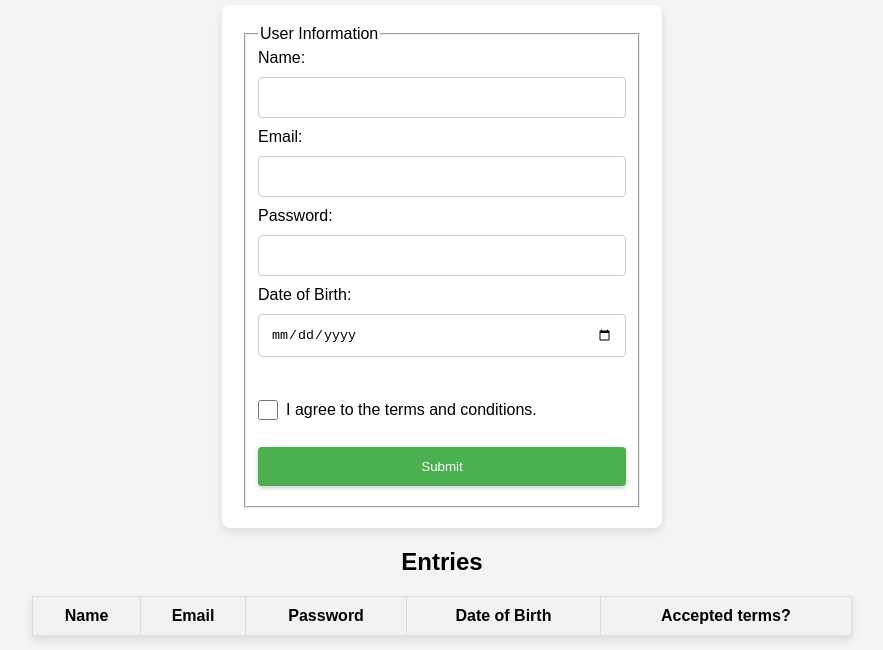
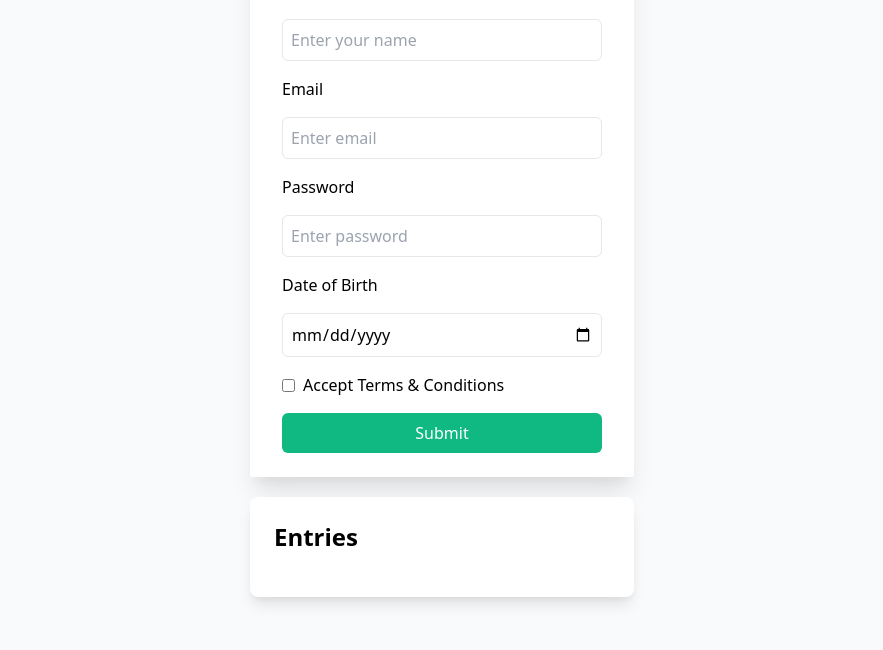
Before and after one commit to hypermanic/wd101, a plain HTML site: page index.html in a window 1280 px wide. Shown: the part 150-800 px from the top of the page, without its empty margins (198-1081 px from the left). Drawn offline with nearby package versions, Linux system fonts and the light colour scheme.

Commit message:
Update index.html

```diff
--- a/index.html
+++ b/index.html
@@ -1,72 +1,72 @@
 <!DOCTYPE html>
-<html lang="en">
+<html>
+
 <head>
     <meta charset="UTF-8">
     <meta name="viewport" content="width=device-width, initial-scale=1.0">
     <title>Registration Form</title>
-    <link rel="stylesheet" href="style.css">
+    <link href="https://cdn.jsdelivr.net/npm/tailwindcss@2.2.19/dist/tailwind.min.css" rel="stylesheet">
+    <style>
+        input#name:invalid:focus,
+        input#email:invalid:focus,
+        input#dob:invalid:focus {
+            border: 1px solid red;
+        }
+    </style>
 </head>
-<body>
 
-    <main class="container">
-       <header>
-        <h1>Registration Form</h1>
-     </header>
+<body class="flex flex-col items-center justify-center min-h-screen bg-gray-50">
+    <div class="container bg-white shadow-xl rounded-sm w-full sm:w-96 py-6 mb-5">
+        <form id="user-form" class="w-full px-4 sm:px-8">
+            <h1 class="text-2xl font-bold text-center mb-5">Registration Form</h1>
 
-        <form id="registration-form" action="#">
-            <fieldset>
-                <legend>User Information</legend>
+            <div class="flex flex-col space-y-4">
+                <label for="name">Name</label>
+                <input type="text" id="name" name="name" placeholder="Enter your name" required class="border p-2 rounded-md">
 
-                <div class="form-group">
-                    <label for="name">Name:</label>
-                    <input type="text" id="name" name="name" required>
+                <label for="email">Email</label>
+                <input type="email" id="email" name="email" placeholder="Enter email" required class="border p-2 rounded-md">
+
+                <label for="password">Password</label>
+                <input type="password" id="password" name="password" placeholder="Enter password" required class="border p-2 rounded-md">
+
+                <label for="dob">Date of Birth</label>
+                <input type="date" id="dob" name="dob" required class="border p-2 rounded-md">
+
+                <div class="flex items-center space-x-2">
+                    <input type="checkbox" id="t&c" name="t&c" required>
+                    <label for="t&c">Accept Terms & Conditions</label>
                 </div>
 
-                <div class="form-group">
-                    <label for="email">Email:</label>
-                    <input type="email" id="email" name="email" required>
-                </div>
+                <button type="submit" class="w-full bg-green-500 text-white border-none rounded-md p-2 mt-4">Submit</button>
+            </div>
+        </form>
+    </div>
 
-                <div class="form-group">
-                    <label for="password">Password:</label>
-                    <input type="password" id="password" name="password" required>
-                </div>
+    <div class="entries bg-white shadow-lg rounded-lg w-full sm:w-96 p-6">
+        <h2 class="text-2xl font-bold mb-5">Entries</h2>
+       <!-- Table headers  <div id="user-entries" class="divide-y divide-gray-300">-->
+            <div id="user-entries">
+                <table class="w-full table-auto">
 
-                <div class="form-group">
-                    <label for="dob">Date of Birth:</label>
-                    <input type="date" id="dob" name="dob" required>
-                    <p id="dobError" class="error-message"></p>
-                </div>
+                    <thead>
+                        <tr>
+                            <!-- Table header cells -->
+                        </tr>
+                    </thead>
+                    <!-- Table body -->
+                    <tbody>
+                        <!-- Sample entry rows -->
+                    </tbody>
+                </table>
+            </div>
+        </div>
 
-                <div class="form-group">
-                    <label for="terms" class="checkbox-label">
-                        <input type="checkbox" id="terms" name="terms" required>
-                        <span class="checkbox-text">I agree to the terms and conditions.</span>
-                    </label>
-                </div>
+    <script src="./index.js"></script>
+</body>
 
-                <div class="button-disp">
-                    <button type="submit">Submit</button>
-                </div>
-            </fieldset>
-        </form>
+</html>
 
-        <div class="entries">
-            <h2>Entries</h2>
-            <table id="user-data">
-                <thead>
-                    <tr>
-                        <th>Name</th>
-                        <th>Email</th>
-                        <th>Password</th>
-                        <th>Date of Birth</th>
-                        <th>Accepted terms?</th>
-                    </tr>
-                </thead>
-                <tbody></tbody>
-            </table>
-        </div>
-    </main>
 
     <script src="index.js"></script>
 </body>
```
